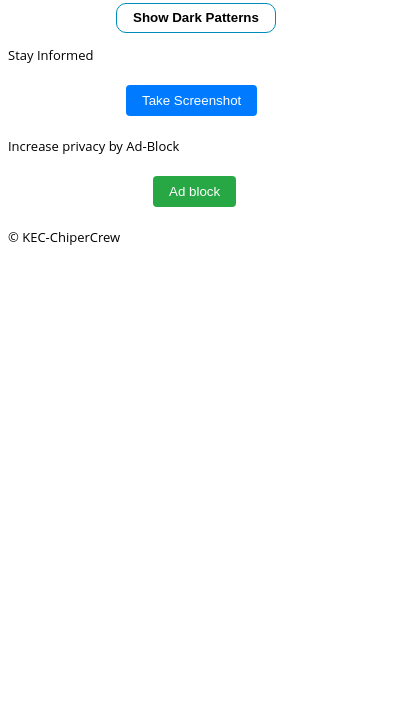
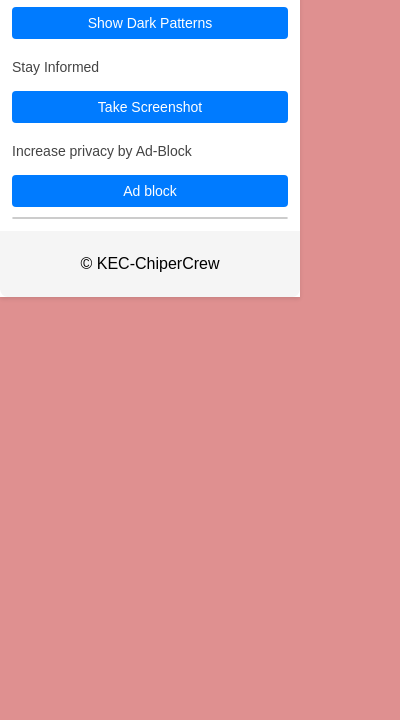
Before and after one commit to ILNEKELASHENGINEER/Dark_Pattern, a browser extension: page popup.html in a window 400 px wide. Shown: the part 124-844 px from the top of the page. Drawn offline with Linux system fonts and the light colour scheme.

Commit message:
new css updated

```diff
--- a/css/popup.css
+++ b/css/popup.css
@@ -1,144 +1,74 @@
-.special-text {
-    color: red;
+body {
+  font-family: 'Arial', sans-serif;
+  background-color: #df9090;
+  margin: 0;
+  border-radius: 8px;
 }
-#run {
-    background-color: white;
-    color: black;
-    border: 1px solid #008CBA;
-    margin-left: 10px;
-    border-radius: 10px;
-    align-items: center;
-    display: flex;
-    margin-top: 20px;
-    height: 30px;
-    width: 70x;
-  margin-left: 108px;
-  transition: background-color 0.3s ease;
-  font-weight: bolder;
-  }
 
-  #run:hover {
-    background-color: #ffe8ac;
-    color: rgb(2, 0, 0);
-  }
+.container {
+  width: 300px;
+  /* margin: 40px auto; */
+  background-color: #fff;
+  /* border-radius: 8px; */
+  box-shadow: 0 2px 4px rgba(0, 0, 0, 0.1);
+}
 
-  body {
-    /* background-color: #00ABE4; */
-    /* border: 5px solid #ffffff; */
-    font-family: 'Open Sans', sans-serif;
-    font-weight: 400;
-    font-size: 13px;
-    width: 350px;
-    height: 230px;
+.header {
+  background-color: #007bff;
+  color: #fff;
+  padding: 12px;
+  text-align: center;
+}
 
-  }
+.title {
+  margin: 0;
+  font-size: 20px;
+}
+
+.content {
+  padding: 12px;
+}
+
+.subtitle {
+  margin-bottom: 10px;
+  font-size: 14px;
+  color: #444;
+}
+
+.button-container {
+  display: flex;
+  flex-direction: column;
+  gap: 6px;
+}
 
 button {
-  margin: 8px;
   padding: 8px 16px;
   border: none;
   border-radius: 4px;
   background-color: #007bff;
   color: #fff;
   cursor: pointer;
-
+  transition: background-color 0.3s ease;
+  font-size: 14px;
 }
 
-button:last-child {
-  background-color: #28a745;
+button:hover {
+  background-color: #0056b3;
 }
 
-
-.wrap {
-  width: 350px;
-  height: 230px;
-  /* margin: 30px auto; */
-  background-color: hsl(0, 0%, 100%);
-  border-radius: 10px;
-  justify-content: center;
-  align-items: center;
-  border: px solid #008CBA;
-
+.result {
+  font-size: 14px;
+  color: #333;
+  text-align: center;
+  border: 1px solid #ccc;
+  border-radius: 4px;
+  margin-top: 10px;
 }
 
-.title {
+.footer {
+  background-color: #f5f5f5;
+  padding: 8px;
   text-align: center;
+  border-bottom-left-radius: 8px;
+  border-bottom-right-radius: 8px;
 }
-#screenshotBtn {
-  margin-left: 118px;
-  transition: background-color 0.3s ease;
-  font-weight: 500;
-}
-#blk{
-  margin-left: 145px;
-  transition: background-color 0.3s ease;
-  font-weight: 500;
-
-}
-
-#blk:hover {
-  background-color: #ef7be1;
-  color: #000000;
-  border-color: #013538;
-}
-
-#screenshotBtn:hover {
-  background-color: #ffffff;
-  color: #000000;
-  border-color: #013538;
-}
-#footer{
-  margin-bottom: 10px;
-  z-index: 99999;
-  margin-bottom: 60px;
-}
-
-
-
-.i {
-  display: inline-block;
-  position: relative;
-  width: 80px;
-  height: 80px;
-
-}
-.i div {
-  position: absolute;
-  border: 4px solid #000000;
-  opacity: 1;
-  border-radius: 50%;
-  animation: lds-ripple 1s cubic-bezier(0, 0.2, 0.8, 1) infinite;
-}
-.i div:nth-child(2) {
-  animation-delay: -0.5s;
-}
-@keyframes lds-ripple {
-  0% {
-    top: 36px;
-    left: 36px;
-    width: 0;
-    height: 0;
-    opacity: 0;
-  }
-  4.9% {
-    top: 36px;
-    left: 36px;
-    width: 0;
-    height: 0;
-    opacity: 0;
-  }
-  5% {
-    top: 36px;
-    left: 36px;
-    width: 0;
-    height: 0;
-    opacity: 1;
-  }
-  100% {
-    top: 0px;
-    left: 0px;
-    width: 72px;
-    height: 72px;
-    opacity: 0;
-  }
-}
```
